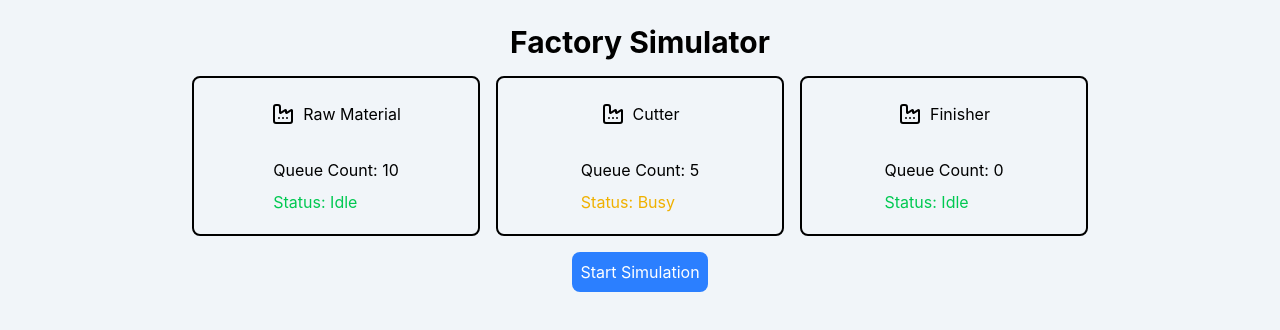
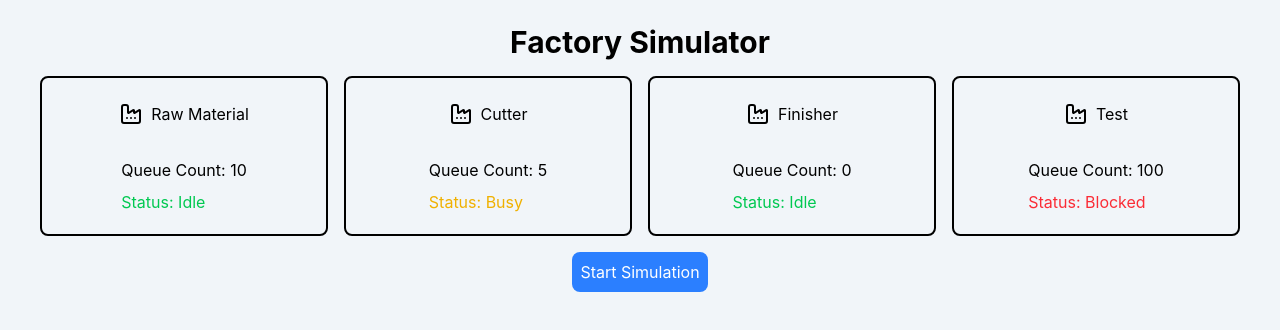
Before and after one commit to seanmckee/Factory-Flow, a React (Vite) app in the folder frontend/: page / in a window 1280 px wide. Shown: the top 330 px of the page. Built offline with nearby package versions, Linux system fonts and the light colour scheme.

Commit message:
moved types and added sim button

```diff
--- a/frontend/src/App.tsx
+++ b/frontend/src/App.tsx
@@ -1,15 +1,39 @@
-import WorkCenter from "./components/WorkCenter";
+import { useState } from "react";
+
+import WorkCenterCard from "./components/WorkCenterCard";
+import type { WorkCenter } from "./types/WorkCenter";
+
 function App() {
+  const [workCenterData, setWorkCenterData] = useState<WorkCenter[]>([
+    { name: "Raw Material", queueCount: 10, status: "Idle" },
+    { name: "Cutter", queueCount: 5, status: "Busy" },
+    { name: "Finisher", queueCount: 0, status: "Idle" },
+    { name: "Test", queueCount: 100, status: "Blocked" },
+  ]);
+
+  const startSimulation = () => {
+    console.log("Simulation started");
+    const newWorkCenterData = workCenterData.map((workCenter) => {
+      return {
+        ...workCenter,
+        queueCount: Math.max(0, workCenter.queueCount - 1),
+      };
+    });
+    setWorkCenterData(newWorkCenterData);
+  };
   return (
     <>
       <div className="min-h-screen flex flex-col items-center gap-4 bg-slate-100 p-6">
         <h1 className="text-3xl font-bold">Factory Simulator</h1>
         <div className="flex gap-4">
-          <WorkCenter name="Raw Material" queueCount={10} status="Idle" />
-          <WorkCenter name="Cutter" queueCount={5} status="Busy" />
-          <WorkCenter name="Finisher" queueCount={0} status="Idle" />
+          {workCenterData.map((workCenter) => {
+            return <WorkCenterCard key={workCenter.name} {...workCenter} />;
+          })}
         </div>
-        <button className="bg-blue-500 text-white p-2 rounded-lg">
+        <button
+          className="bg-blue-500 text-white p-2 rounded-lg"
+          onClick={startSimulation}
+        >
           Start Simulation
         </button>
       </div>
--- /dev/null
+++ b/frontend/src/types/WorkCenter.ts
@@ -0,0 +1,5 @@
+export type WorkCenter = {
+  name: string;
+  queueCount: number;
+  status: "Idle" | "Busy" | "Blocked";
+};
```
Also changed, not shown: frontend/src/components/WorkCenterCard.tsx (renamed from frontend/src/components/WorkCenter.tsx, +3 -7 lines).
